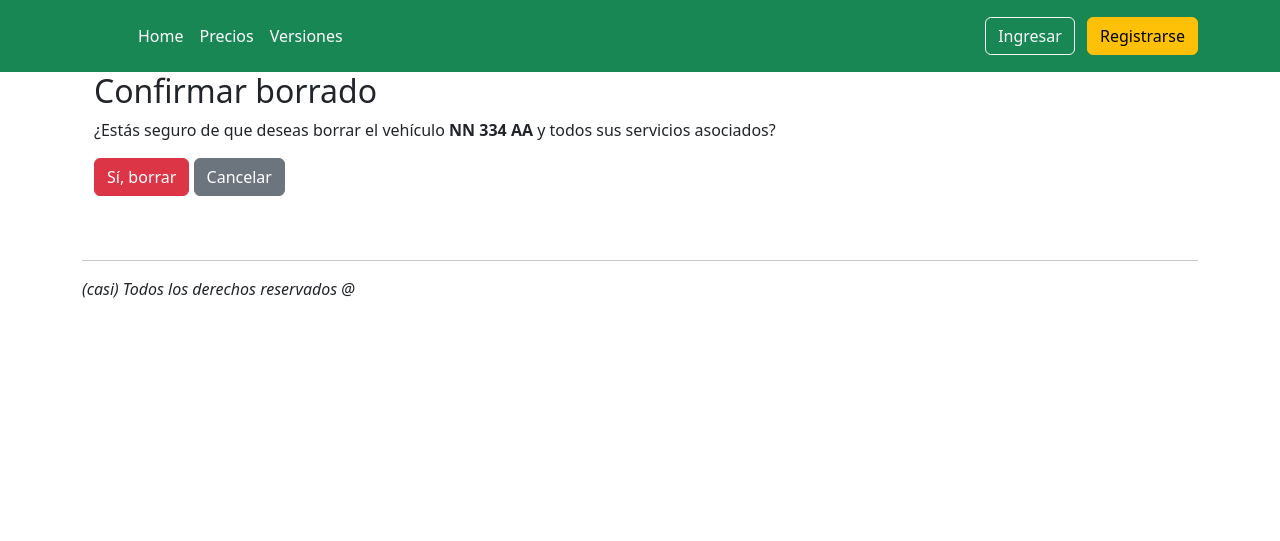
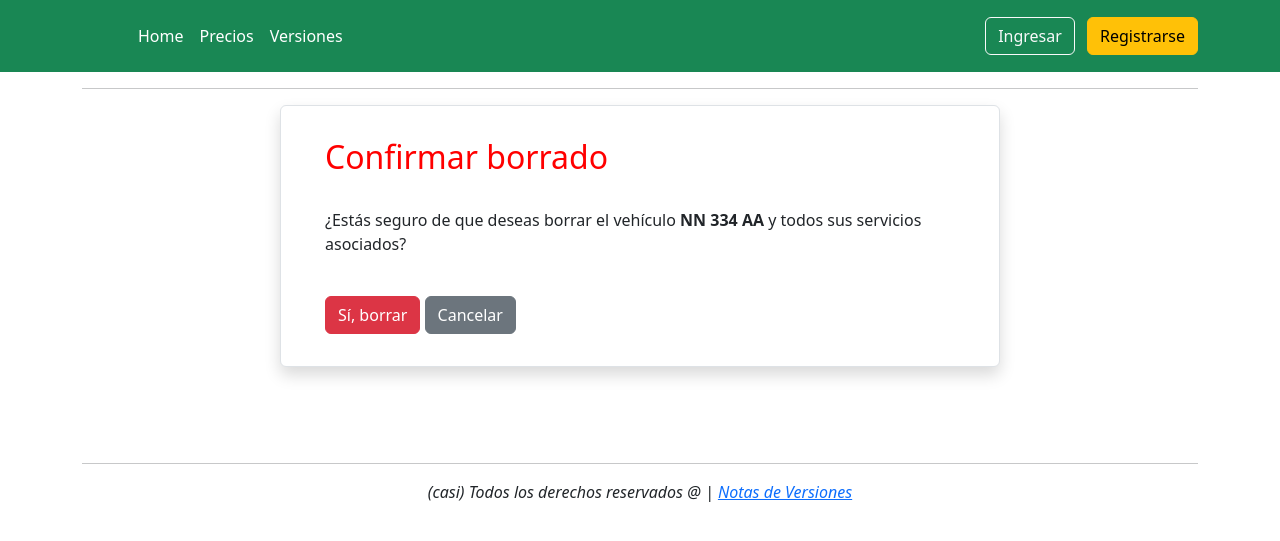
Before and after one commit to d75324/autocare2, a Django app: page /vehicles/2/delete/ in a window 1280 px wide. Shown: the top 541 px of the page. Run offline with Django 5.2, Linux system fonts and the light colour scheme; data comes from the database, SQL or seed files in the repository; both versions use the stored data as it was after the commit.

Commit message:
improved html for delete page

```diff
--- a/mysite_box/autocare/views.py
+++ b/mysite_box/autocare/views.py
@@ -12,21 +12,16 @@ from django.views.generic.edit import DeleteView
 class CeroView(TemplateView):
     template_name = 'cero.html'
 
-
 # pagina de inicio una vez logueado
 class HomeView(TemplateView):
     template_name = 'home.html'
 
-
 # pagina de Features
-
 class VersionesView(TemplateView):
     template_name = 'versiones.html'
 
-
 class PricingView(TemplateView):
     template_name = 'pricing.html'
-
 
 # registro de usuarios
 class RegisterView(View):
@@ -92,7 +87,6 @@ class ProfileView(TemplateView):
         return render(request, 'profile/profile.html', context)
 
 # vista para agregar vehiculos :: vista basada en clases
-
 #class VehicleListView(ListView):
 class VehicleListView(ListView):
     model = Vehicle
@@ -124,11 +118,9 @@ class VehicleListView(ListView):
             return self.render_to_response({'form':form})
             #return self.render_to_response(context)
 
-
 class VehicleDetailView(DetailView):
     model = Vehicle
     template_name = 'vehicle_detail.html'
-
 
 class AddServiceView(TemplateView):
     #model = Service
@@ -161,7 +153,6 @@ class AddServiceView(TemplateView):
         return self.render_to_response(context)
 
 # vista del histórico de servicios - nop!
-
 class ServicesView(ListView):
     model = Service
     template_name = 'servicelist.html'
@@ -186,7 +177,7 @@ class VehicleServiceListView(TemplateView):
 class VehicleDeleteView(DeleteView):
     model = Vehicle
     template_name = 'vehicle_confirm_delete.html'
-    success_url = reverse_lazy('vehicle_list')
+    success_url = reverse_lazy('profile')
 
     def delete(self, request, *args, **kwargs):
         self.object = self.get_object()
--- a/mysite_box/templates/footer.html
+++ b/mysite_box/templates/footer.html
@@ -2,5 +2,5 @@
 
 <div class="container">
     <hr>
-    <p><i>(casi) Todos los derechos reservados @</i></p>
+    <p align="center"><i>(casi) Todos los derechos reservados @ | <a href="#">Notas de Versiones</a></i></p>
 </div>
--- a/mysite_box/templates/vehicle_confirm_delete.html
+++ b/mysite_box/templates/vehicle_confirm_delete.html
@@ -2,13 +2,26 @@
 {% extends 'base.html' %}
 
 {% block content %}
-<div class="container">
-    <h2>Confirmar borrado</h2>
-    <p>¿Estás seguro de que deseas borrar el vehículo <strong>{{ object.plate }}</strong> y todos sus servicios asociados?</p>
-    <form method="post">
-        {% csrf_token %}
-        <button type="submit" class="btn btn-danger">Sí, borrar</button>
-        <a href="{% url 'vehicle_list' %}" class="btn btn-secondary">Cancelar</a>
-    </form>
+<hr>
+<div class="container my-3">
+    <div class="row">
+        <div class="col-md-8 mx-auto">
+             <div class="card border rounded-2 shadow p-3 mb-3">
+                <div class="card-body">
+                    <div class="container">
+                        <font color="red"><h2>Confirmar borrado</h2></font><br>
+                        <p>¿Estás seguro de que deseas borrar el vehículo <strong>{{ object.plate }}</strong> y todos sus servicios asociados?</p><br>
+                        <form method="post">
+                            {% csrf_token %}
+                            <button type="submit" class="btn btn-danger">Sí, borrar</button>
+                            <a href="{% url 'profile' %}" class="btn btn-secondary">Cancelar</a>
+                        </form>
+                    </div>
+                </div>
+             </div>
+        </div>
+
+    </div>
 </div>
+
 {% endblock %}
--- a/mysite_box/templates/versiones.html
+++ b/mysite_box/templates/versiones.html
@@ -8,9 +8,7 @@
              <div class="card border rounded-2 shadow p-3 mb-3">
                 <div class="card-body">
 
-                    <p>Filtrar los mecánicos</p><br><br><br><br>
-
-                    <p>ni por aqui</p>
+                    <p>nada por aqui</p>
 
                 </div>
              </div>
```
Also changed, not shown: mysite_box/db.sqlite3, 1 other file.
